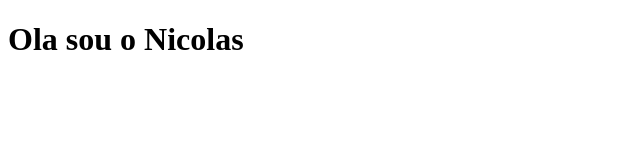
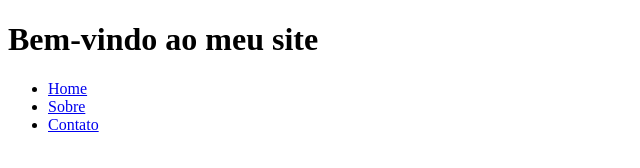
Before and after one commit to NicolasGabrielFeranandesMaiaMoreira/Nicolas, a plain HTML site: page index.html in a window 1280 px wide. Shown: the whole page, without its empty margins (0-640 px from the left). Drawn offline with Linux system fonts and the light colour scheme.

Commit message:
Cabeçalho

```diff
--- a/index.html
+++ b/index.html
@@ -6,6 +6,15 @@
     <title>Document</title>
 </head>
 <body>
-    <h1>Ola sou o Nicolas</h1>
+    <header>
+        <h1>Bem-vindo ao meu site</h1>
+        <nav>
+            <ul>
+                <li><a href="#home">Home</a></li>
+                <li><a href="#sobre">Sobre</a></li>
+                <li><a href="#contato">Contato</a></li>
+            </ul>
+        </nav>
+    </header>
 </body>
 </html>
```
